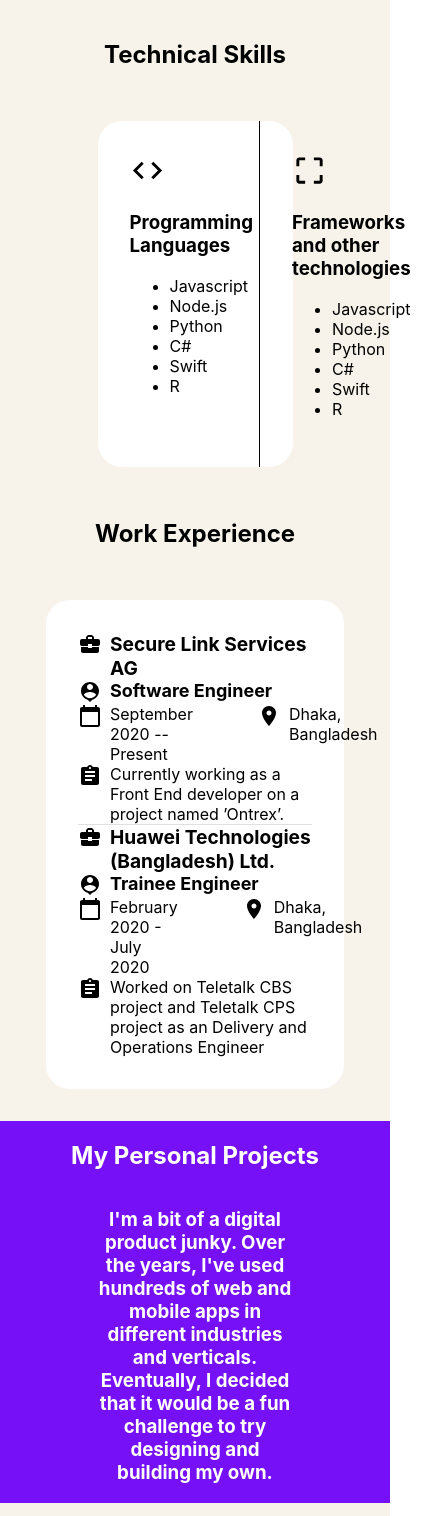
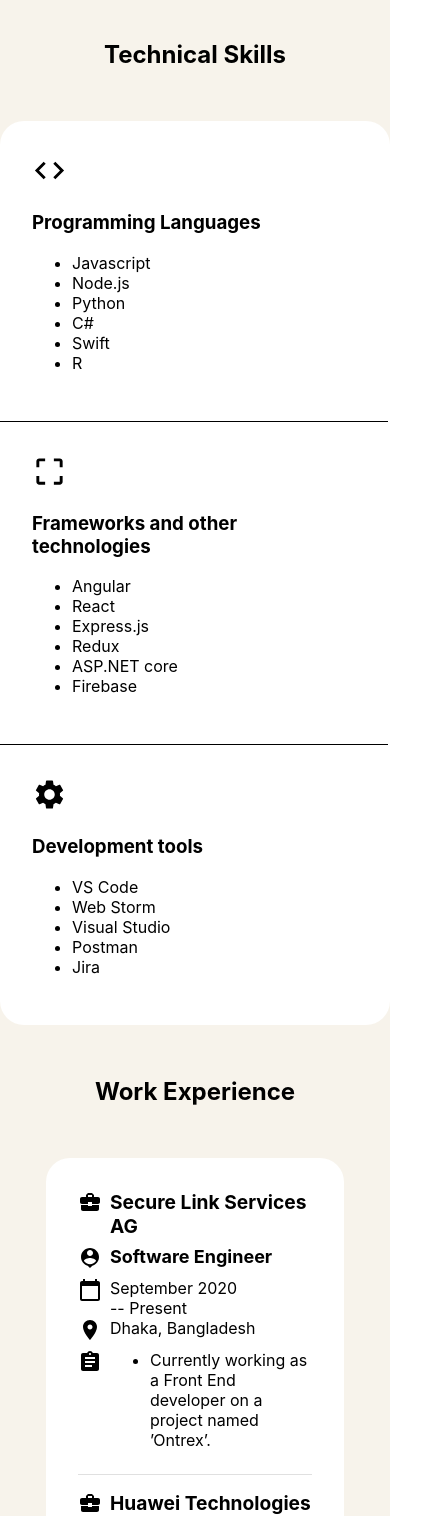
Before and after one commit to abmfahimshahriar/my-portfolio, a React (Create React App) app: page / in a window 390 px wide. Shown: the part 1440-2956 px from the top of the page, 422 px wide, since content can reach past the window. Built offline with nearby package versions, Linux system fonts and the light colour scheme.

Commit message:
UI fixes

```diff
--- a/src/components/ProjectList/ProjectList.css
+++ b/src/components/ProjectList/ProjectList.css
@@ -16,6 +16,7 @@
   background-color: white;
   margin: 32px;
   padding: 32px;
+  width: 300px;
 }
 
 .project-name {
--- a/src/components/ProjectList/ProjectList.tsx
+++ b/src/components/ProjectList/ProjectList.tsx
@@ -18,7 +18,7 @@
           <div className="tech-stack">
             {item.TechStack.map((tech, techId) => (
               <Chip
-              style={{marginRight: "4px"}}
+              style={{marginRight: "4px", marginBottom: "4px"}}
                 label={tech}
                 color="primary"
                 variant="outlined"
--- a/src/components/TechSkills/TechSkills.css
+++ b/src/components/TechSkills/TechSkills.css
@@ -18,12 +18,41 @@
 }
 
 .programming-languages {
-  width: 50%;
+  width: 33%;
   padding: 32px;
   border-right: 1px solid black;
 }
 
 .frameworks {
-  width: 50%;
+  width: 33%;
+  padding: 32px;
+  border-right: 1px solid black;
+}
+
+.devtools {
+  width: 33%;
   padding: 32px;
 }
+
+@media only screen and (max-width: 600px) {
+  .tech-skills-card {
+    width: 100%;
+    flex-direction: column;
+  }
+
+  .devtools {
+    width: 83%;
+  }
+
+  .programming-languages {
+    width: 83%;
+    border-right: none;
+    border-bottom: 1px solid black;
+  }
+
+  .frameworks {
+    width: 83%;
+    border-right: none;
+    border-bottom: 1px solid black;
+  }
+}
--- a/src/components/TechSkills/TechSkills.tsx
+++ b/src/components/TechSkills/TechSkills.tsx
@@ -3,6 +3,7 @@
 import "./TechSkills.css";
 import CodeIcon from "@material-ui/icons/Code";
 import CropFreeIcon from "@material-ui/icons/CropFree";
+import SettingsIcon from '@material-ui/icons/Settings';
 
 const TechSkills = () => {
   return (
@@ -33,7 +34,22 @@
           </div>
           <div>
             <ul>
-              {techSkillsData[0].Value.map((item, idx) => (
+              {techSkillsData[1].Value.map((item, idx) => (
+                <li key={idx}>{item}</li>
+              ))}
+            </ul>
+          </div>
+        </div>
+        <div className="devtools">
+          <div>
+            <SettingsIcon fontSize="large" />
+          </div>
+          <div>
+            <h3>{techSkillsData[2].Name}</h3>
+          </div>
+          <div>
+            <ul>
+              {techSkillsData[2].Value.map((item, idx) => (
                 <li key={idx}>{item}</li>
               ))}
             </ul>
--- a/src/components/WorkExperience/WorkExperience.css
+++ b/src/components/WorkExperience/WorkExperience.css
@@ -25,21 +25,26 @@
   display: flex;
   font-size: larger;
   font-weight: bolder;
+  margin-bottom: 8px;
 }
 
 .job-role {
   display: flex;
   font-size: large;
   font-weight: bold;
+  margin-bottom: 8px;
 }
 
 .job-duration-location {
     display: flex;
     flex-direction: row;
+    flex-wrap: wrap;
+    margin-bottom: 8px;
 }
 
 .job-description {
     display: flex;
+    margin-bottom: 8px;
 }
 
 .custom-divider {
--- a/src/components/WorkExperience/WorkExperience.tsx
+++ b/src/components/WorkExperience/WorkExperience.tsx
@@ -36,10 +36,18 @@
 
             <div className="job-description">
               <AssignmentIcon />
-              <div style={{ marginLeft: "8px" }}>{item.JobDescription}</div>
+              <div style={{ marginLeft: "8px" }}>
+                <ul style={{margin: "0"}}>
+                  {item.JobDescription.map((workItem, idx) => (
+                    <li key={idx}>{workItem}</li>
+                  ))}
+                </ul>
+              </div>
             </div>
             {idx !== WorkExperienceData.length - 1 && (
-              <Divider className="custom-divider" />
+              <div className="custom-divider">
+                <Divider />
+              </div>
             )}
           </div>
         ))}
--- a/src/data/techSkillsData.tsx
+++ b/src/data/techSkillsData.tsx
@@ -21,4 +21,14 @@
             "Firebase",
         ]
     },
+    {
+        Name: "Development tools",
+        Value: [
+            "VS Code",
+            "Web Storm",
+            "Visual Studio",
+            "Postman",
+            "Jira"
+        ]
+    },
 ]
--- a/src/data/workExperienceData.tsx
+++ b/src/data/workExperienceData.tsx
@@ -5,7 +5,9 @@
     Duration: "September 2020 -- Present",
     Location: "Dhaka, Bangladesh",
     JobDescription:
-      "Currently working as a Front End developer on a project named ’Ontrex’.",
+      [
+        "Currently working as a Front End developer on a project named ’Ontrex’.",
+      ]
   },
   {
     Company: "Huawei Technologies (Bangladesh) Ltd.",
@@ -13,6 +15,8 @@
     Duration: "February 2020 - July 2020",
     Location: "Dhaka, Bangladesh",
     JobDescription:
-      "Worked on Teletalk CBS project and Teletalk CPS project as an Delivery and Operations Engineer",
+      [
+        "Worked on Teletalk CBS project and Teletalk CPS project as an Delivery and Operations Engineer",
+      ]
   },
 ];
```
